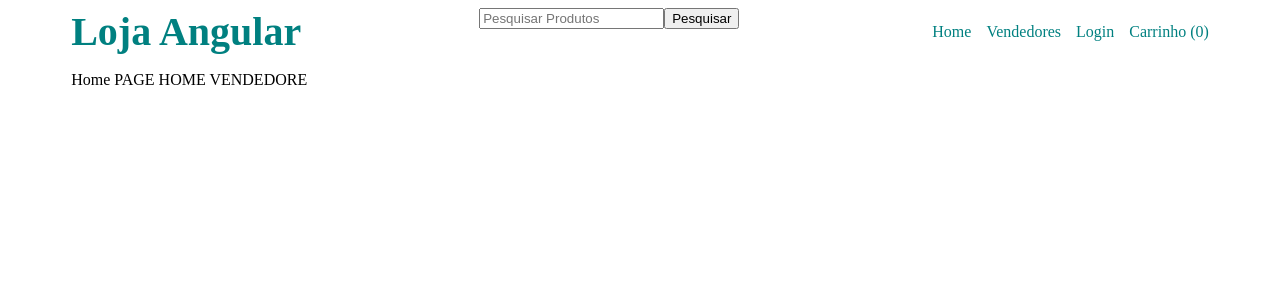
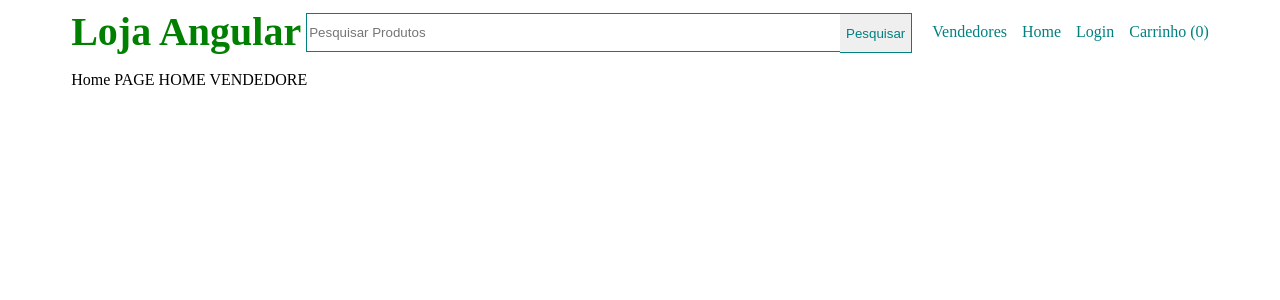
Before and after one commit to dev-edson2020/projeto-loja-angular, an Angular app: page / in a window 1280 px wide. Shown: the top 300 px of the page. Built offline with nearby package versions, Linux system fonts and the light colour scheme.

Commit message:
Fazendo logout do sistema

```diff
--- a/src/app/auth.guard.ts
+++ b/src/app/auth.guard.ts
@@ -7,15 +7,15 @@ import { SellerService } from './services/seller.service';
   providedIn: 'root'
 })
 export class AuthGuard implements CanActivate {
-constructor(private sellerService: SellerService ){}
+  constructor(private sellerService: SellerService) { }
 
   canActivate(
     route: ActivatedRouteSnapshot,
     state: RouterStateSnapshot): Observable<boolean | UrlTree> | Promise<boolean | UrlTree> | boolean | UrlTree {
 
-      if (localStorage.getItem('seller')) {
+    if (localStorage.getItem('seller')) {
       return true;
-      }
+    }
 
     return this.sellerService.isSellerLoggedIn;
   }
--- a/src/app/header/header.component.css
+++ b/src/app/header/header.component.css
@@ -47,5 +47,9 @@ margin-right: 5px;
     border: 1px solid teal;
     height: 40px;
     border-left: 0px;
+}
 
+h1 a {
+    color: green;
+    text-decoration: none;
 }
--- a/src/app/header/header.component.html
+++ b/src/app/header/header.component.html
@@ -1,16 +1,24 @@
 <nav class="nav">
-  <h1>Loja Angular</h1>
+  <h1><a routerLink="/">Loja Angular</a></h1>
 
-  <div class="">
+  <div *ngIf="menuType === 'default'" class="nav-search">
     <input class="text" placeholder="Pesquisar Produtos">
     <button>Pesquisar</button>
   </div>
 
-  <ul>
-    <li><a routerLink="/">Home</a></li>
-    <li><a routerLink="/seller-auth">Vendedores</a></li>
-    <li><a routerLink="#">Login</a></li>
-    <li><a routerLink="#">Carrinho (0)</a></li>
-  </ul>
+  <div [ngSwitch]="menuType">
+    <ul *ngSwitchCase="'default'">
+      <li><a routerLink="/seller-auth">Vendedores</a></li>
+      <li><a routerLink="#">Home</a></li>
+      <li><a routerLink="#">Login</a></li>
+      <li><a routerLink="#">Carrinho (0)</a></li>
+    </ul>
+    <ul *ngSwitchCase="'seller'">
+      <li><a routerLink="/seller-auth">Lista de Produtos</a></li>
+      <li><a routerLink="">Adicionar Produtos</a></li>
+      <li><a (click)="logout()">Sair</a></li>
+      <li><a routerLink="#"> {{ sellerName | titlecase }} </a></li>
+    </ul>
 
+  </div>
 </nav>
--- a/src/app/header/header.component.ts
+++ b/src/app/header/header.component.ts
@@ -1,4 +1,5 @@
 import { Component, OnInit } from '@angular/core';
+import { Router } from '@angular/router';
 
 @Component({
   selector: 'app-header',
@@ -6,10 +7,31 @@ import { Component, OnInit } from '@angular/core';
   styleUrls: ['./header.component.css']
 })
 export class HeaderComponent implements OnInit {
+  menuType: string = 'default';
+  sellerName: string = '';
 
-  constructor() { }
+  constructor(private route: Router) { }
 
   ngOnInit(): void {
+    this.route.events.subscribe((val: any) => {
+      if (val.url) {
+        if (localStorage.getItem('seller') && val.url.includes('seller')) {
+          this.menuType = "seller";
+          if (localStorage.getItem('seller')) {
+            let sellerStore = localStorage.getItem('seller');
+            let sellerData = sellerStore && JSON.parse(sellerStore)[0];
+            this.sellerName = sellerData.name;
+          }
+        } else {
+          this.menuType = 'default';
+        }
+      }
+    })
+  }
+
+  logout() {
+    localStorage.removeItem('seller');
+    this.route.navigate(['/']);
   }
 
 }
```
